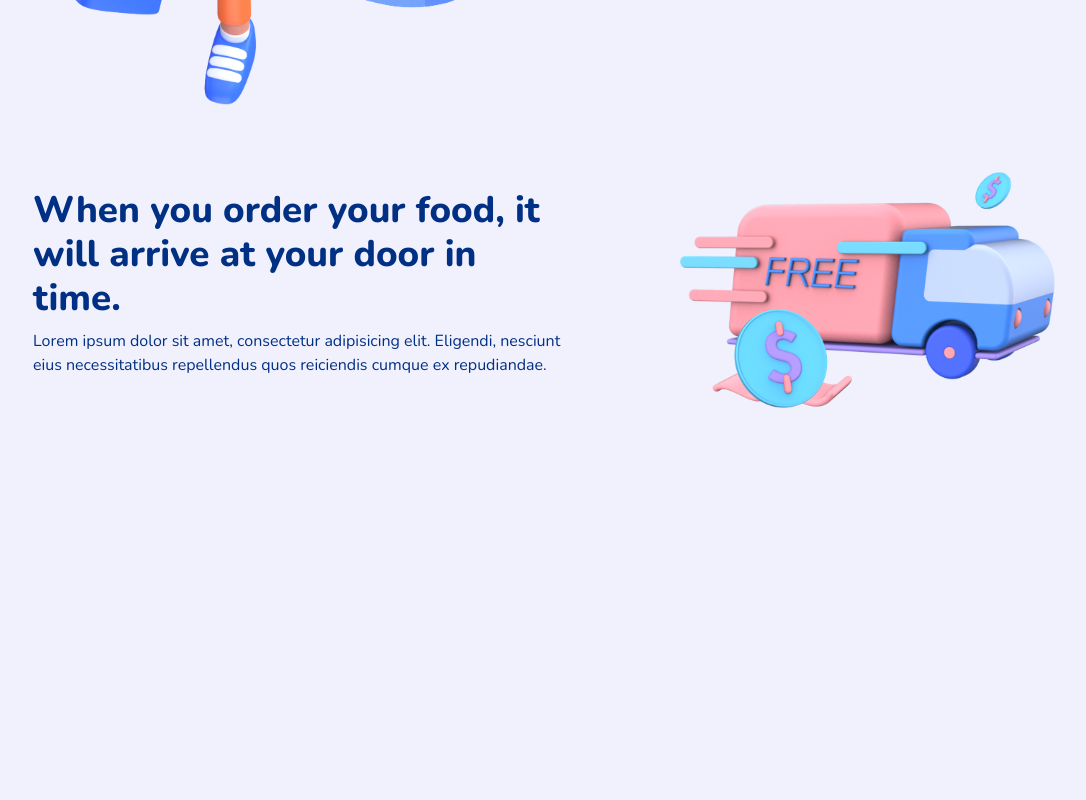
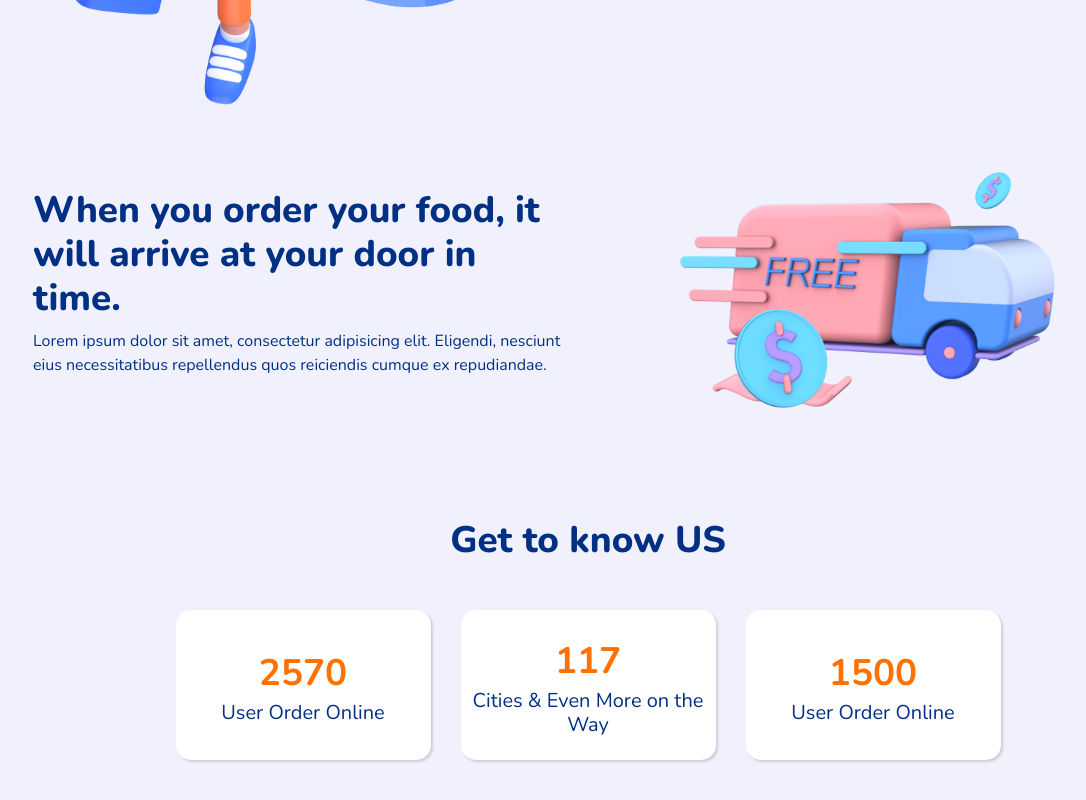
Before and after one commit to hossainrabbi/skygoal, a React (Create React App) app: page / in a window 1280 px wide. Shown: the part 1465-2265 px from the top of the page, without its empty margins (52-1138 px from the left). Before the commit the page ends 1983 px from the top, so only its background shows below. Built offline with nearby package versions, Linux system fonts and the light colour scheme.

Commit message:
count up end

```diff
--- a/package.json
+++ b/package.json
@@ -9,6 +9,7 @@
     "bootstrap": "4.6.0",
     "react": "^17.0.2",
     "react-bootstrap": "^1.6.0",
+    "react-countup": "^4.3.3",
     "react-dom": "^17.0.2",
     "react-router-dom": "^5.2.0",
     "react-scripts": "4.0.3",
--- a/src/App.js
+++ b/src/App.js
@@ -1,10 +1,11 @@
 import React from 'react';
-import { BrowserRouter as Router, Switch, Route } from 'react-router-dom';
+import { BrowserRouter as Router } from 'react-router-dom';
 import Clients from './components/Clients';
 import Header from './components/Header';
 import NavBar from './components/NavBar';
 import Services from './components/Services';
 import DeliveryInfo from './components/DeliveryInfo';
+import GetToKnow from './components/GetToKnow';
 
 function App() {
     return (
@@ -14,6 +15,7 @@ function App() {
             <Clients />
             <Services />
             <DeliveryInfo />
+            <GetToKnow />
         </Router>
     );
 }
--- /dev/null
+++ b/src/components/CountUpContent.js
@@ -0,0 +1,15 @@
+import React from 'react';
+import CountUp from 'react-countup';
+
+const CountUpContent = ({ count, title }) => {
+    return (
+        <div className="get-to-know text-center d-flex justify-content-center align-items-center">
+            <div>
+                <CountUp className="count" duration={3} end={count} />
+                <h5 className="mb-0">{title}</h5>
+            </div>
+        </div>
+    );
+};
+
+export default CountUpContent;
--- a/src/components/GetToKnow.js
+++ b/src/components/GetToKnow.js
@@ -1,12 +1,20 @@
 import React from 'react';
-import { Container, Row } from 'react-bootstrap';
+import { Col, Container, Row } from 'react-bootstrap';
+import { getToKnow } from '../data/getToKnow.data';
+import CountUpContent from './CountUpContent';
 
 const GetToKnow = () => {
     return (
         <section className="my-5">
             <Container>
-                <h2>Get to know US</h2>
-                <Row></Row>
+                <h2 className="text-center mb-5">Get to know US</h2>
+                <Row className="justify-content-center">
+                    {getToKnow.map((data) => (
+                        <Col md={3} key={data.id}>
+                            <CountUpContent {...data} />
+                        </Col>
+                    ))}
+                </Row>
             </Container>
         </section>
     );
--- /dev/null
+++ b/src/data/getToKnow.data.js
@@ -0,0 +1,17 @@
+export const getToKnow = [
+    {
+        id: 1,
+        count: 2570,
+        title: 'User Order Online',
+    },
+    {
+        id: 2,
+        count: 117,
+        title: 'Cities & Even More on the Way',
+    },
+    {
+        id: 3,
+        count: 1500,
+        title: 'User Order Online',
+    },
+];
--- a/src/index.css
+++ b/src/index.css
@@ -9,6 +9,7 @@
     --light-color: #ffffff;
     --shadow: rgba(0, 0, 0, 0.15) 1.95px 1.95px 2.6px;
     --shadow-light: rgba(10, 10, 10, 0.144) 0px 8px 24px;
+    --shadow-light-dark: rgba(0, 0, 0, 0.24) 0px 3px 20px;
     --transition: 0.5s;
     --radius-max: 15px;
     --radius-min: 10px;
@@ -151,3 +152,23 @@ h2 span {
     box-shadow: var(--shadow-light);
     background-color: var(--light-color);
 }
+
+/* get-to-know */
+.get-to-know {
+    background-color: var(--light-color);
+    padding: 15px 10px;
+    border-radius: var(--radius-max);
+    height: 150px;
+    box-shadow: var(--shadow);
+    transition: all var(--transition);
+}
+
+.get-to-know:hover {
+    box-shadow: var(--shadow-light-dark);
+}
+
+.get-to-know .count {
+    font-size: 2.3rem;
+    font-weight: 700;
+    color: var(--secondary-color);
+}
```
Also changed, not shown: src/components/Footer.js (added, +7 -0 lines), src/data/footer.data.js (added, +24 -0 lines), 1 other file (tests, documents, lock files or other folders).
